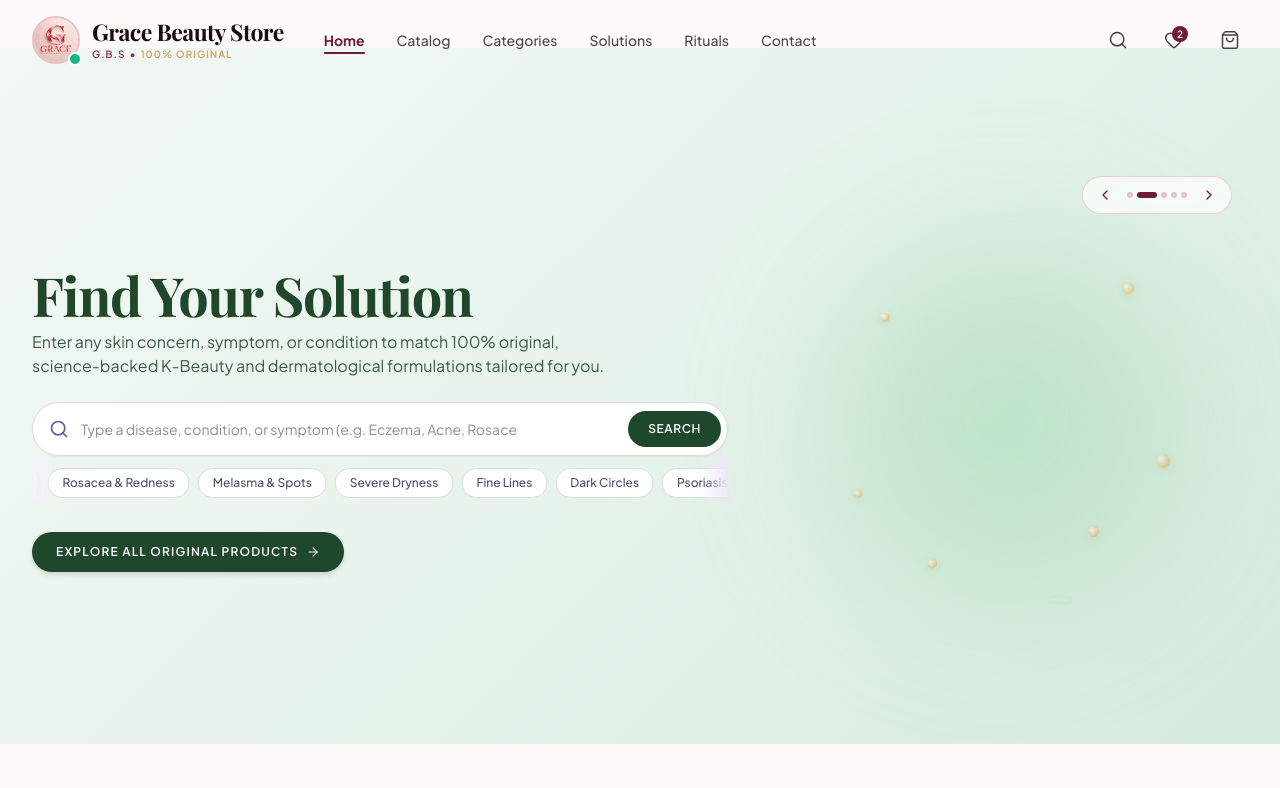
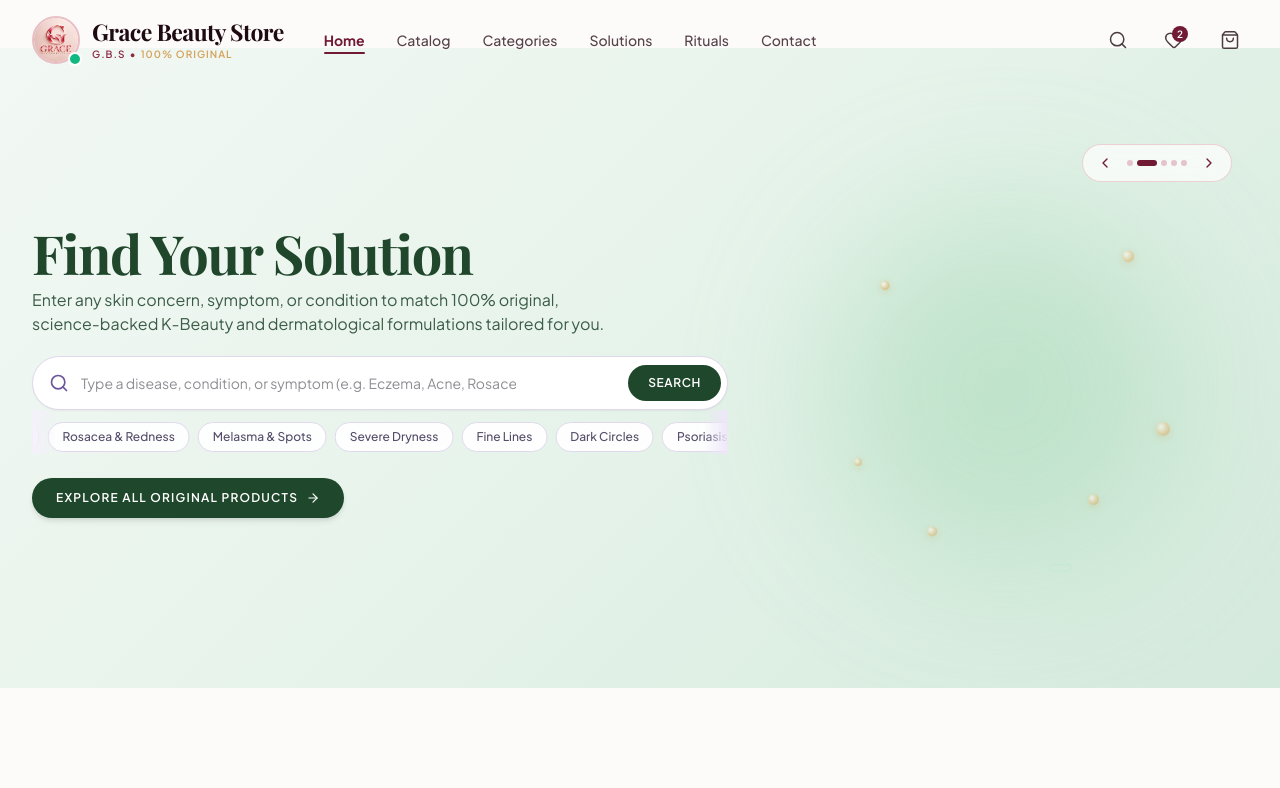
Before and after one commit to AJNAS-SHAMSUDHEEN/grace_cosmetics, a React (Vite) app: page / in a window 1280 px wide. Shown: the top 788 px of the page. Built offline with nearby package versions, Linux system fonts and the light colour scheme; a web font is replaced by a local one.

Commit message:
style: move hero heading, search bar and action buttons upward

```diff
--- a/src/components/hero/LumiereHero.tsx
+++ b/src/components/hero/LumiereHero.tsx
@@ -14,15 +14,15 @@ export const LumiereHero: React.FC<LumiereHeroProps> = ({ onShopNow, onOpenDetai
   return (
     <section
       id="hero"
-      className="relative w-full -mt-20 pt-24 sm:pt-28 pb-14 sm:pb-16 transition-all duration-700 ease-in-out overflow-hidden"
+      className="relative w-full -mt-20 pt-16 sm:pt-20 pb-8 sm:pb-10 transition-all duration-700 ease-in-out overflow-hidden"
       style={{
         background: currentTheme.bgGradient,
       }}
     >
       <div className="max-w-7xl mx-auto px-4 sm:px-6 lg:px-8">
-        <div className="grid grid-cols-1 lg:grid-cols-12 gap-8 items-center min-h-[500px]">
-          {/* Left Column: "Find Your Solution" (7 cols) */}
-          <div className="lg:col-span-7 space-y-6 z-10 flex flex-col justify-center">
+        <div className="grid grid-cols-1 lg:grid-cols-12 gap-8 items-center min-h-[440px]">
+          {/* Left Column: "Find Your Solution" (7 cols) - Adjusted Higher */}
+          <div className="lg:col-span-7 space-y-4 sm:space-y-5 z-10 flex flex-col justify-center -mt-4 lg:-mt-8">
             {/* Main Hero Heading */}
             <div className="space-y-2">
               <h1
@@ -46,7 +46,7 @@ export const LumiereHero: React.FC<LumiereHeroProps> = ({ onShopNow, onOpenDetai
             />
 
             {/* Catalog Action Link */}
-            <div className="pt-2">
+            <div className="pt-1">
               <button
                 onClick={onShopNow}
                 style={{ backgroundColor: currentTheme.buttonBg }}
```
